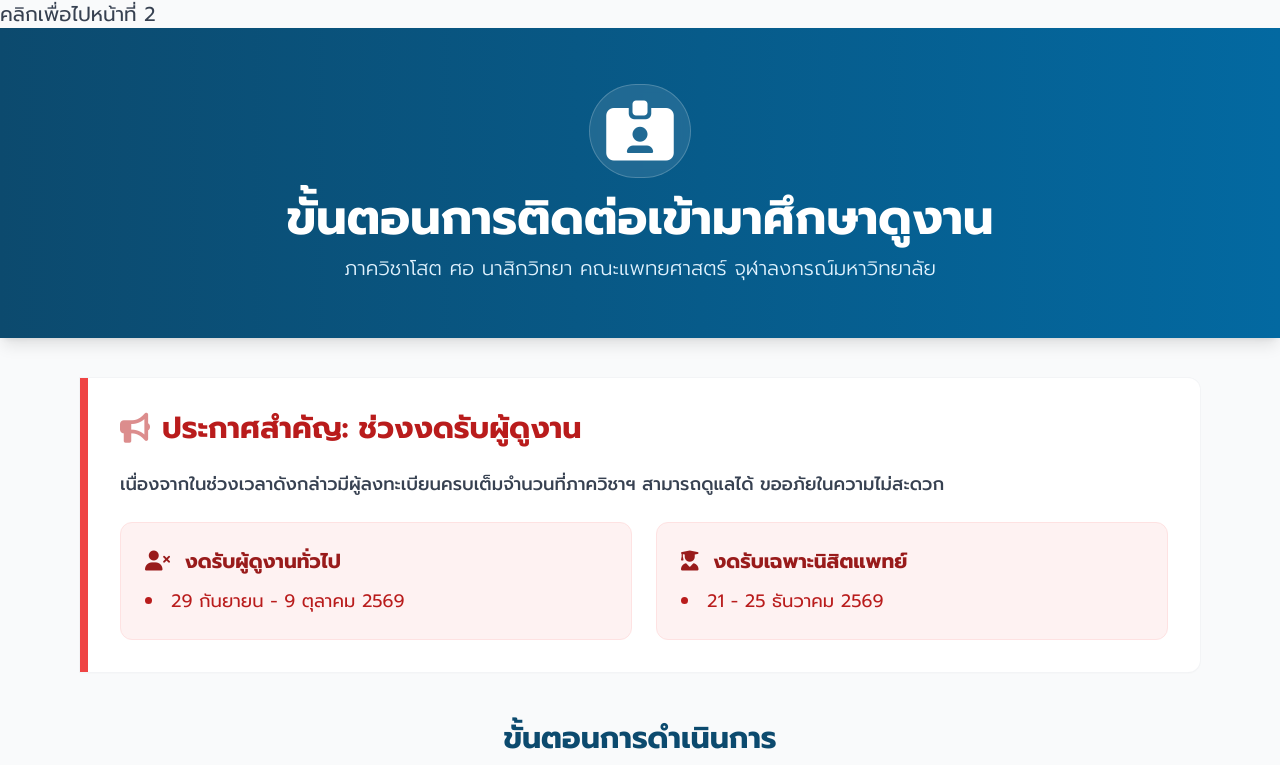
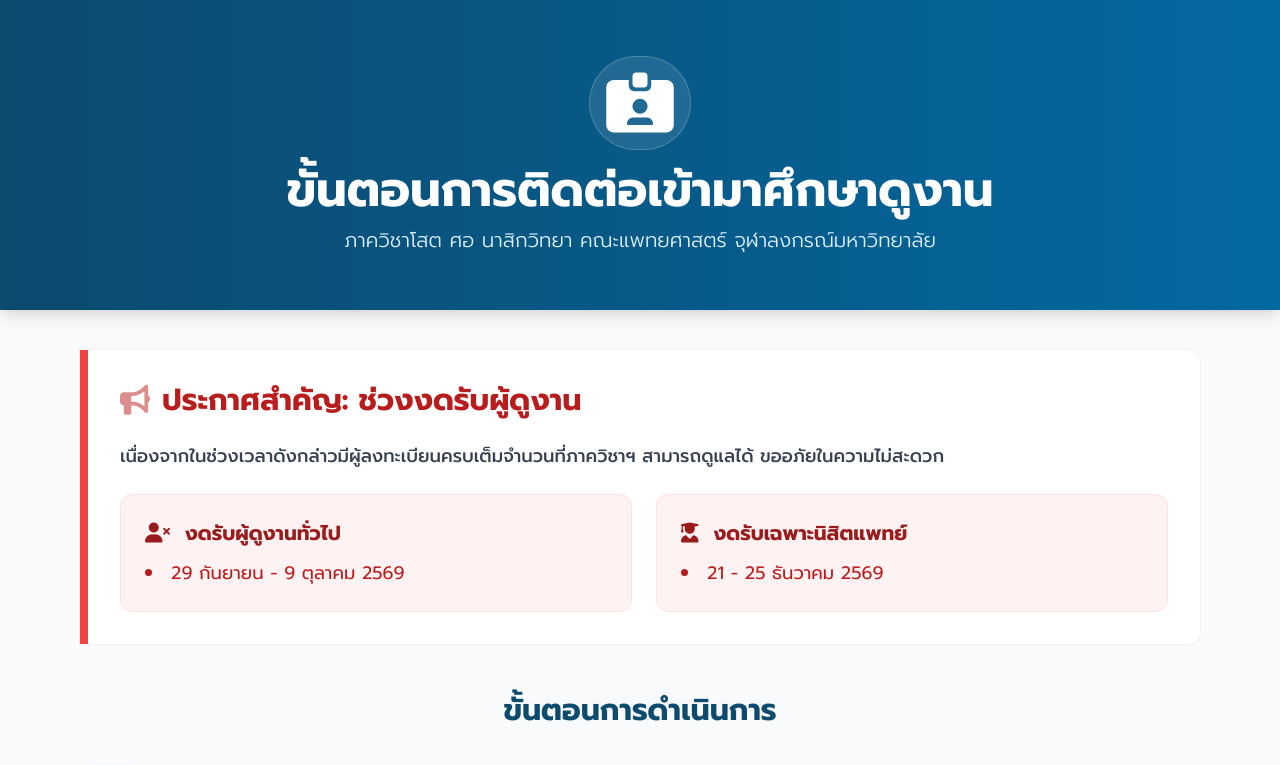
Before and after one commit to entmdcu/electiveentmdcu, a plain HTML site: page index.html in a window 1280 px wide. Shown: the top 765 px of the page. Drawn offline with nearby package versions, Linux system fonts and the light colour scheme.

Commit message:
Update index.html

```diff
--- a/index.html
+++ b/index.html
@@ -4,7 +4,7 @@
     <meta charset="UTF-8">
     <meta name="viewport" content="width=device-width, initial-scale=1.0">
     <title>ขั้นตอนการติดต่อศึกษาดูงาน - ภาควิชาโสต ศอ นาสิกวิทยา</title>
-    <a href="page2.html">คลิกเพื่อไปหน้าที่ 2</a>
+
     <!-- Google Fonts: ใช้ฟอนต์ Prompt สำหรับภาษาไทยและอังกฤษเพื่อความทันสมัยและอ่านง่าย -->
     <link rel="preconnect" href="https://fonts.googleapis.com">
     <link rel="preconnect" href="https://fonts.gstatic.com" crossorigin>
```
